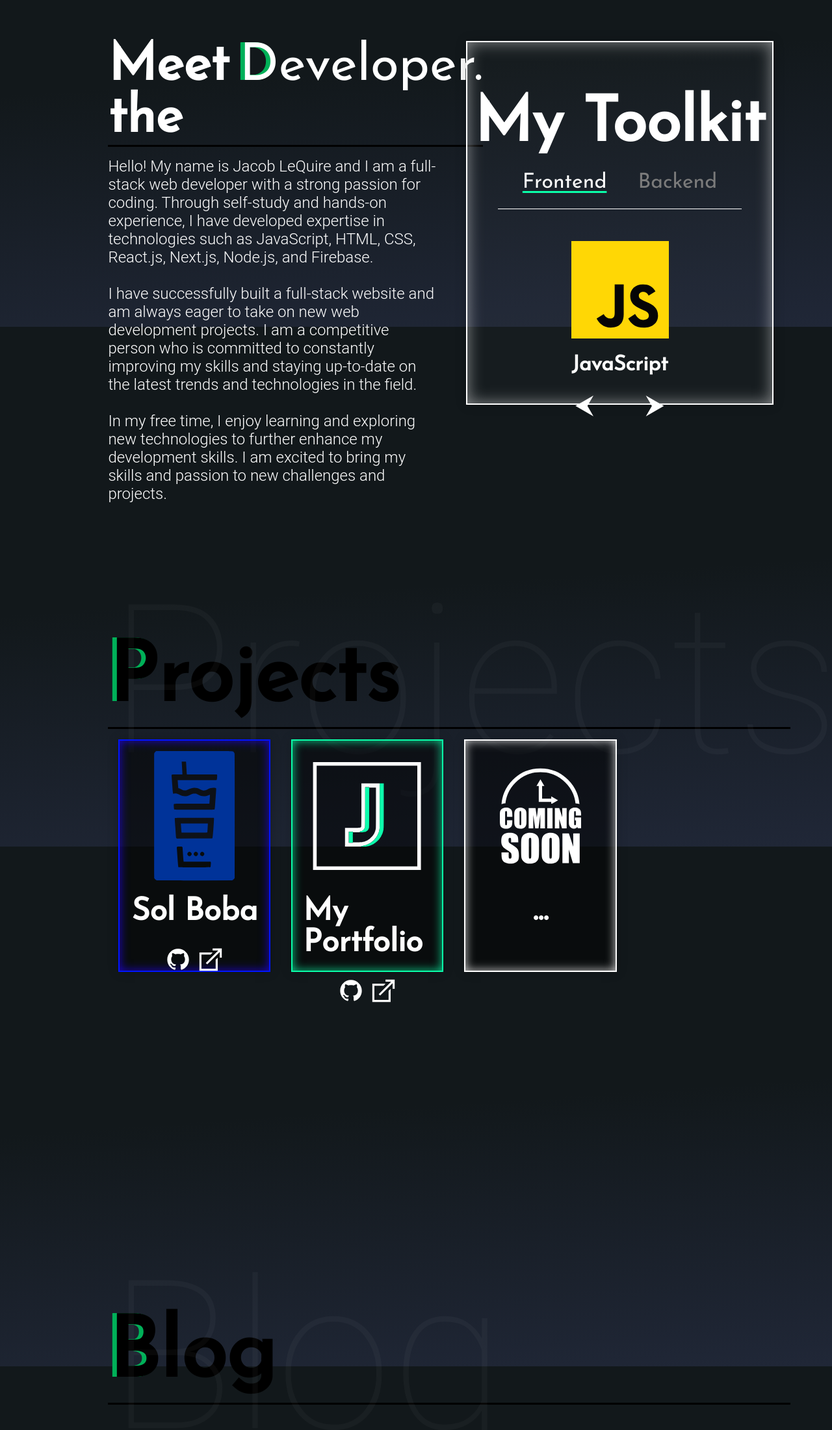
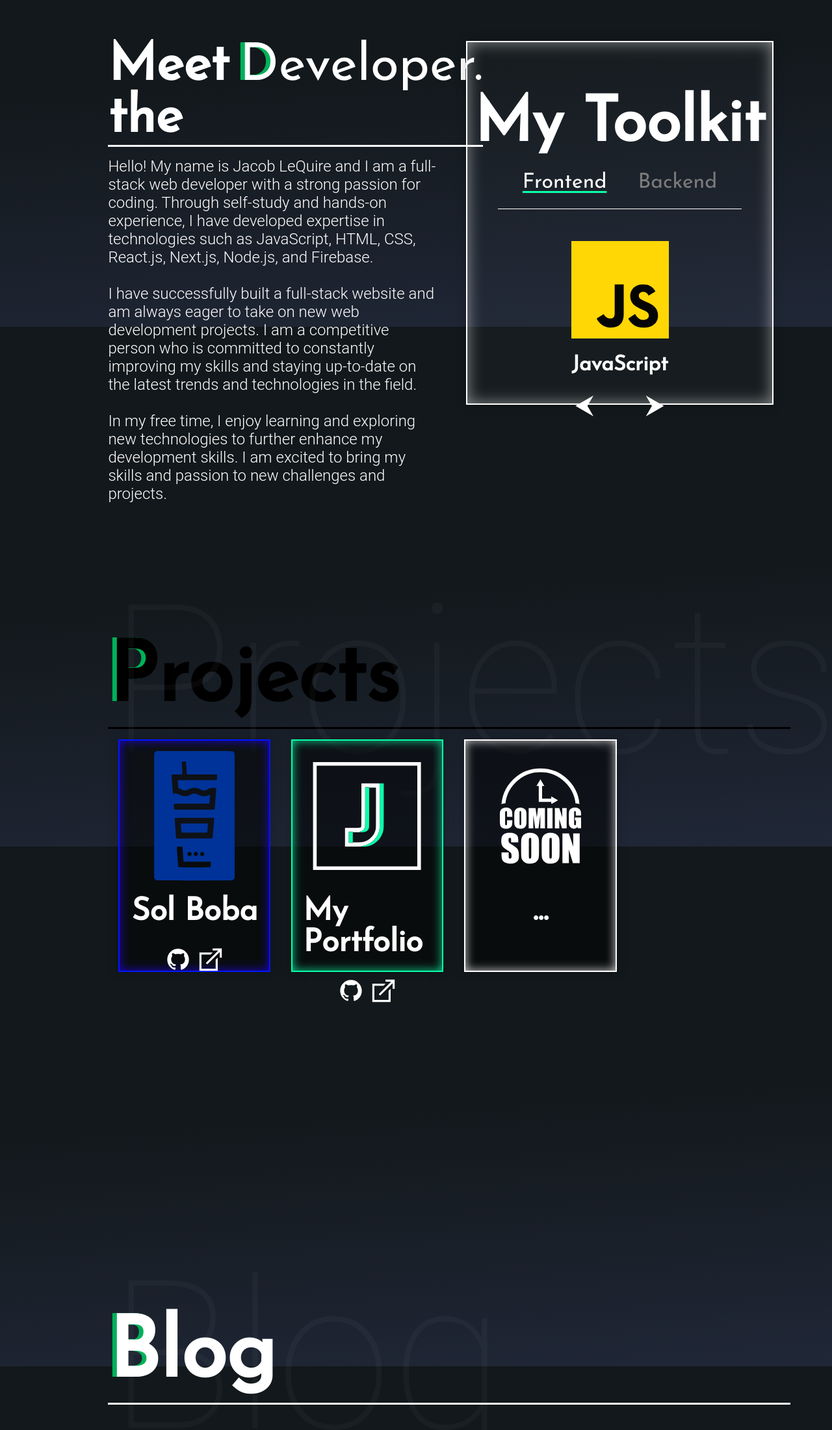
Before and after one commit to jakelequire/Portfolio, a Next.js app: page / in a window 1280 px wide. Shown: the part 1097-3298 px from the top of the page at 65% size. Built offline with nearby package versions, Linux system fonts and the light colour scheme.

Commit message:
Updated color

```diff
--- a/styles/aboutme.css
+++ b/styles/aboutme.css
@@ -22,7 +22,7 @@
 
 .about-visible {
     display: flex;
-    border-bottom: solid;
+    border-bottom: solid #fff;
     width: fit-content;
     transition: opacity 0.5s ease-in-out;
     -webkit-animation: tracking-in-contract 0.8s cubic-bezier(0.215, 0.610, 0.355, 1.000) both 0.5s;
--- a/styles/blog.css
+++ b/styles/blog.css
@@ -25,7 +25,8 @@
     width: 100%;
     font-size: 4rem;
     padding-bottom: 0.5rem;
-    border-bottom: solid;
+    color: #fff;
+    border-bottom: solid #fff;
 }
     .blog-header::before {
         content: "Blog";
--- a/styles/contact.css
+++ b/styles/contact.css
@@ -70,6 +70,7 @@
   flex-direction: column;
   align-content: center;
   justify-content: center;
+  color: #fff;
   background-color: rgb(14, 14, 14);
   box-shadow: 0 5px 25px 0 rgb(0 0 0 / 60%);
   padding: 2.5rem;
```
